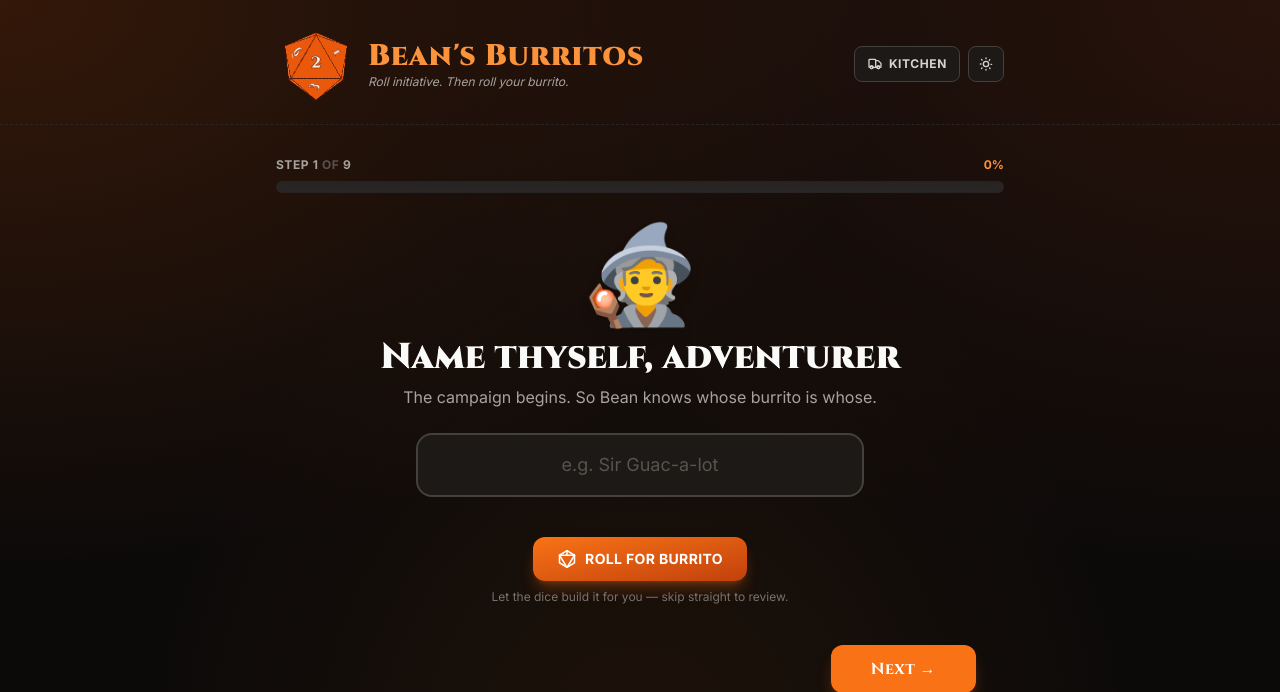
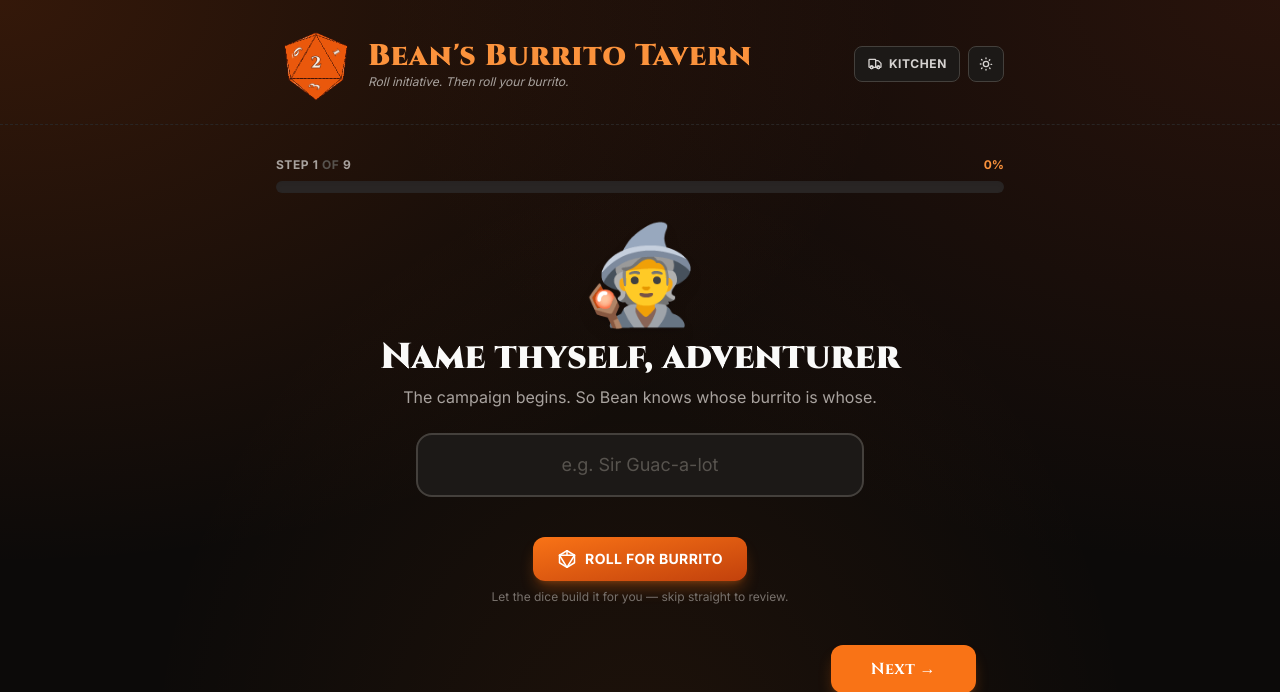
Before and after one commit to BuiltByBean/Burrito, a Flask app: page / in a window 1280 px wide. Shown: the top 692 px of the page. Run offline with Flask 3, Linux system fonts and the light colour scheme; some libraries are stand-ins or nearby versions.

Commit message:
Rename brand to Bean's Burrito Tavern
Updates the header link, the default <title>, and every per-page
title block from "Bean's Burritos" to "Bean's Burrito Tavern" for
the more D&D-feast-hall vibe.

Co-Authored-By: Claude Opus 4.6 (1M context) <noreply@anthropic.com>

```diff
--- a/templates/base.html
+++ b/templates/base.html
@@ -6,7 +6,7 @@
 <head>
     <meta charset="UTF-8">
     <meta name="viewport" content="width=device-width, initial-scale=1.0">
-    <title>{% block title %}Bean's Burritos{% endblock %}</title>
+    <title>{% block title %}Bean's Burrito Tavern{% endblock %}</title>
     <!-- Anti-FOUC: set dark class synchronously before any paint so page loads never flash white -->
     <script>
         (function() {
@@ -144,7 +144,7 @@
             <a href="{{ url_for('index') }}" class="shrink-0 flex items-center gap-3 group">
                 <div id="d20-canvas" class="relative w-16 h-16 sm:w-20 sm:h-20"></div>
                 <div class="flex flex-col leading-tight">
-                    <span class="font-display font-black text-2xl sm:text-3xl text-brand-700 dark:text-brand-400 tracking-wide group-hover:text-brand-600 transition-colors">Bean's Burritos</span>
+                    <span class="font-display font-black text-2xl sm:text-3xl text-brand-700 dark:text-brand-400 tracking-wide group-hover:text-brand-600 transition-colors">Bean's Burrito Tavern</span>
                     <span class="italic text-xs text-surface-600 dark:text-surface-400">Roll initiative. Then roll your burrito.</span>
                 </div>
             </a>
--- a/templates/confirmation.html
+++ b/templates/confirmation.html
@@ -1,6 +1,6 @@
 {% extends "base.html" %}
 
-{% block title %}Quest Complete &middot; Bean's Burritos{% endblock %}
+{% block title %}Quest Complete &middot; Bean's Burrito Tavern{% endblock %}
 
 {% block content %}
 <section class="text-center mb-8 animate-fade-in">
--- a/templates/index.html
+++ b/templates/index.html
@@ -1,6 +1,6 @@
 {% extends "base.html" %}
 
-{% block title %}Build Your Burrito &middot; Bean's Burritos{% endblock %}
+{% block title %}Build Your Burrito &middot; Bean's Burrito Tavern{% endblock %}
 
 {% block content %}
 <form action="{{ url_for('submit') }}" method="post"
--- a/templates/orders.html
+++ b/templates/orders.html
@@ -1,6 +1,6 @@
 {% extends "base.html" %}
 
-{% block title %}Kitchen Dashboard &middot; Bean's Burritos{% endblock %}
+{% block title %}Kitchen Dashboard &middot; Bean's Burrito Tavern{% endblock %}
 
 {% block content %}
 <section class="text-center mb-8 animate-fade-in">
```
